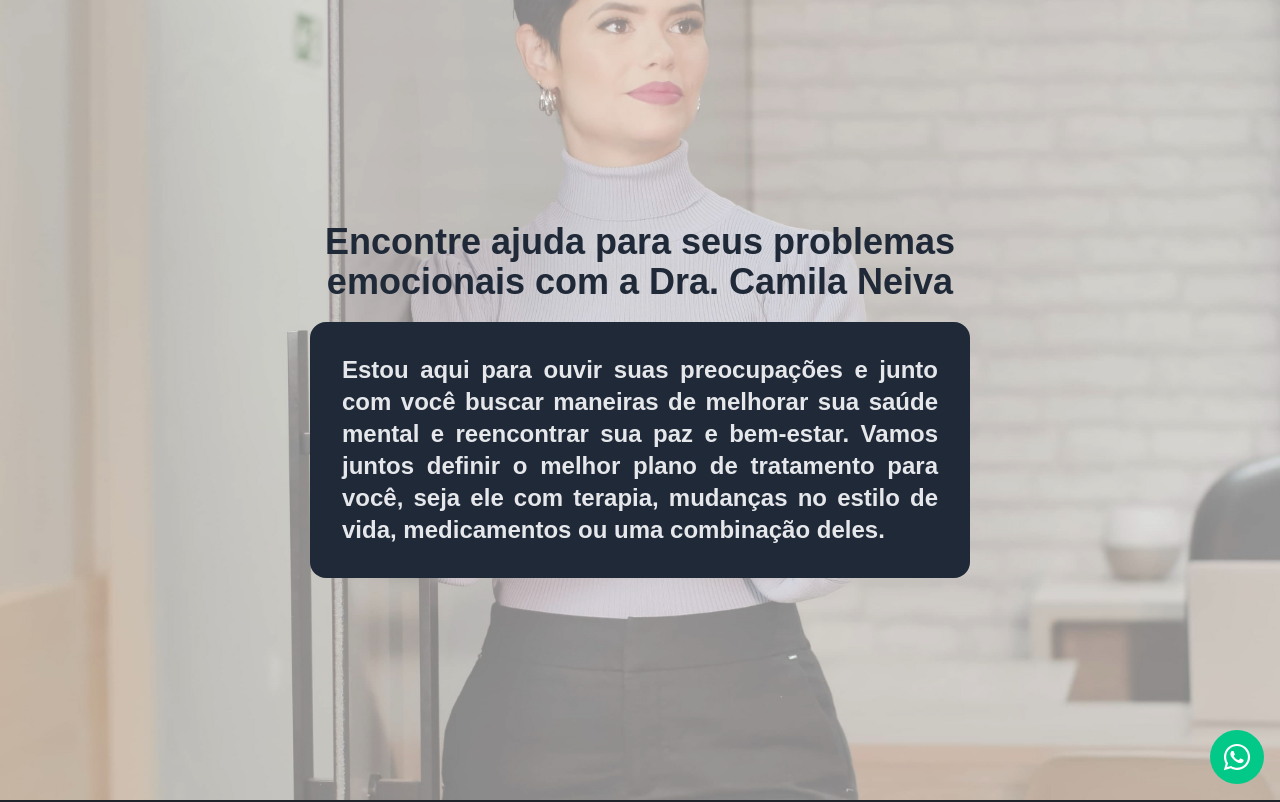
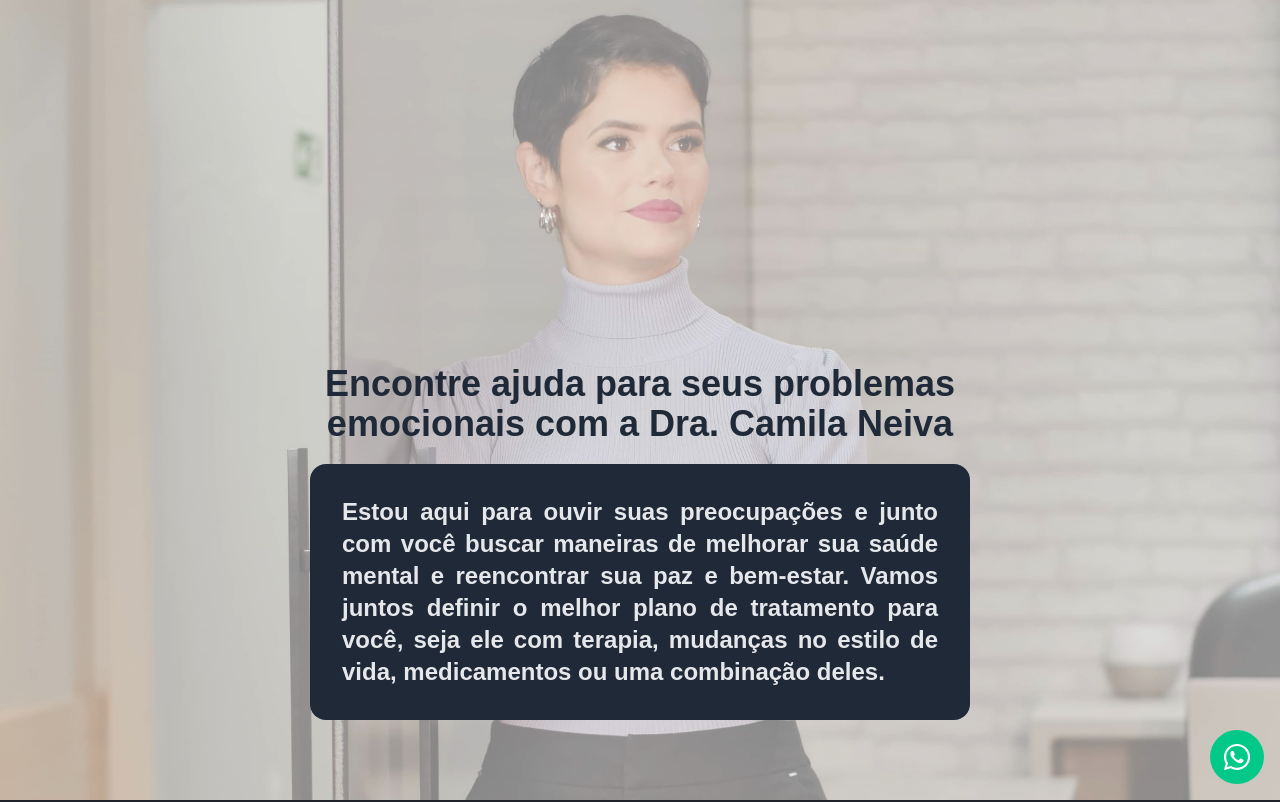
Before and after one commit to brunoprestesap/page-dra-camila, a React (Create React App) app: page / in a window 1280 px wide. Shown: the top 802 px of the page. Built offline with nearby package versions, Linux system fonts and the light colour scheme; a web font is replaced by a local one.

Commit message:
ajuste no topo

```diff
--- a/src/components/Hero.js
+++ b/src/components/Hero.js
@@ -5,13 +5,14 @@ function Hero({ color }) {
   return (
     <div id="hero">
       <img
-        className="w-full h-screen object-cover"
+        className="w-full h-screen object-cover object-top"
         src={bgHero}
         alt="hero top"
       ></img>
 
-      <div className="w-full h-screen absolute top-0 left-0 bg-white/50 justify-center">
-        <div className="max-w-[700px] m-auto h-full flex flex-col justify-center items-center px-5">
+      <div className="w-full h-screen absolute top-0 left-0 md:bottom-4 bg-white/50">
+        <div className="max-w-[700px] m-auto h-full flex flex-col justify-end px-5 py-20">
+
           <h1 className="text-3xl text-center mb-5 md:text-4xl font-bold text-gray-800">
             Encontre ajuda para seus problemas emocionais com a Dra. Camila
             Neiva
```
